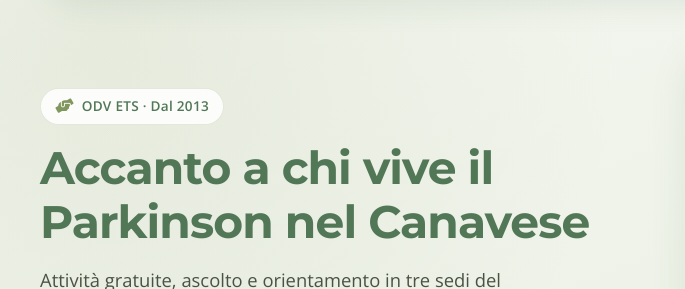
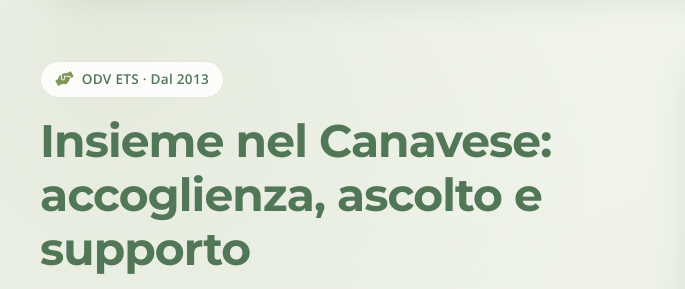
Before and after one commit to BackSoftwareJR/associazioneparkinson, a plain HTML site: page index.html in a window 1280 px wide. Shown: the part 93-382 px from the top of the page, 0-685 px from the left. Drawn offline with nearby package versions, Linux system fonts and the light colour scheme.

Commit message:
Automated update by AI agent - Task 227

```diff
--- a/index.html
+++ b/index.html
@@ -3,7 +3,7 @@
 <head>
     <meta charset="UTF-8">
     <meta name="viewport" content="width=device-width, initial-scale=1.0">
-    <title>Associazione Parkinson Canavese</title>
+    <title>Insieme nel Canavese | Solidarietà e accoglienza</title>
     <meta name="description" content="Associazione no-profit dedicata al supporto delle persone affette da Parkinson attraverso attività condivise e iniziative solidali nel Canavese.">
     <link rel="preconnect" href="https://fonts.googleapis.com">
     <link rel="preconnect" href="https://fonts.gstatic.com" crossorigin>
@@ -62,7 +62,7 @@
                         <i class="fas fa-hands-helping" aria-hidden="true"></i>
                         ODV ETS · Dal 2013
                     </p>
-                    <h1 id="hero-heading" class="hero-title">Accanto a chi vive il Parkinson nel Canavese</h1>
+                    <h1 id="hero-heading" class="hero-title">Insieme nel Canavese: accoglienza, ascolto e supporto</h1>
                     <p class="hero-lead">Attività gratuite, ascolto e orientamento in tre sedi del territorio. Volontari pronti ad accoglierti e accompagnarti.</p>
                     <ul class="hero-trust" aria-label="Punti di forza">
                         <li><i class="fas fa-map-marker-alt" aria-hidden="true"></i> 3 sedi nel Canavese</li>
```
